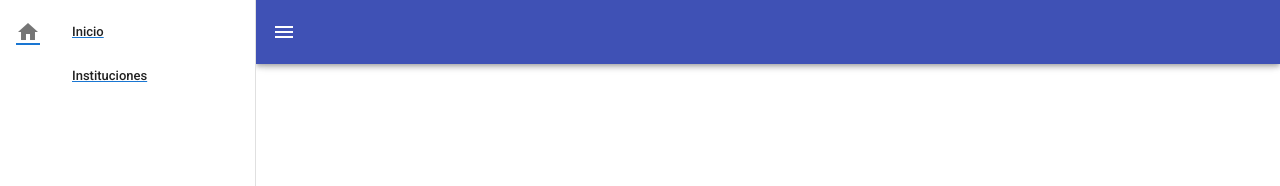
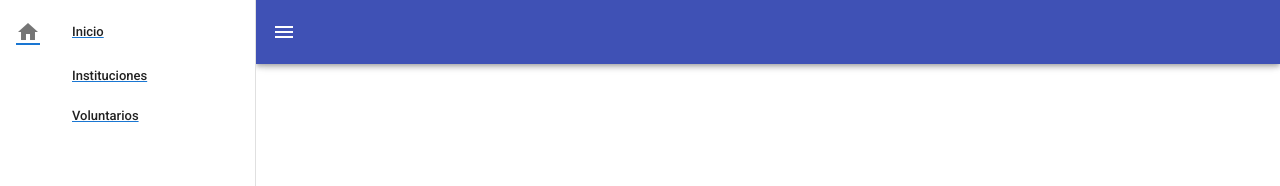
Before and after one commit to Crucazz/TBD-Frontend, a Vue app in the folder front-tbd/: page / in a window 1280 px wide. Shown: the top 186 px of the page. Built offline with nearby package versions, Linux system fonts and the light colour scheme.

Commit message:
Layout.vue actualizado con Voluntarios

```diff
--- a/front-tbd/src/components/Layout.vue
+++ b/front-tbd/src/components/Layout.vue
@@ -22,6 +22,16 @@
             </v-list-item-action>
             <v-list-item-content>
               <v-list-item-title>Instituciones</v-list-item-title>
+            </v-list-item-content>
+          </v-list-item>
+        </router-link>
+        <router-link to="/api/volunteer">
+          <v-list-item link>
+            <v-list-item-action>
+              <v-icon>mdi-contact-mail</v-icon>
+            </v-list-item-action>
+            <v-list-item-content>
+              <v-list-item-title>Voluntarios</v-list-item-title>
             </v-list-item-content>
           </v-list-item>
         </router-link>
```
